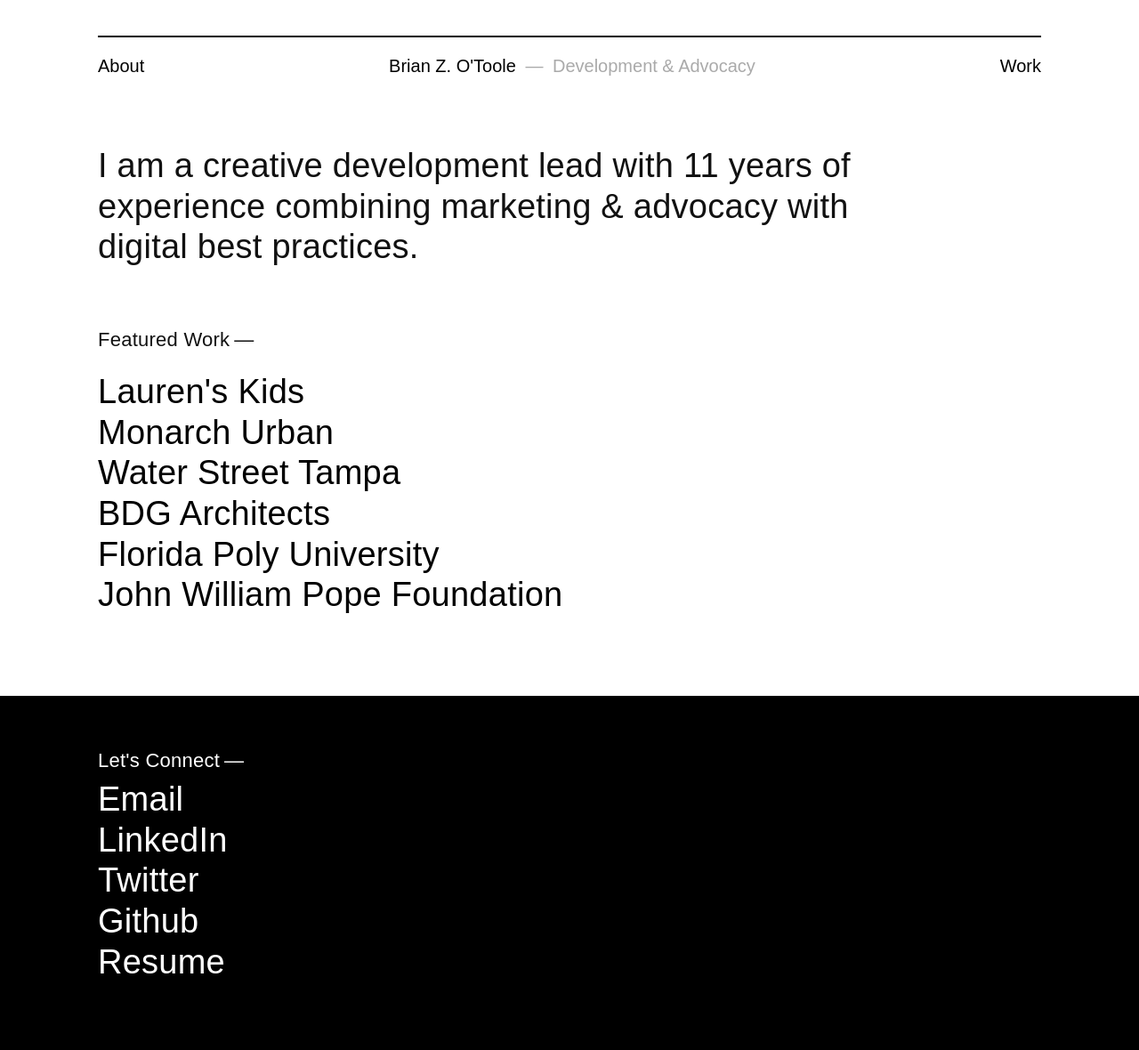
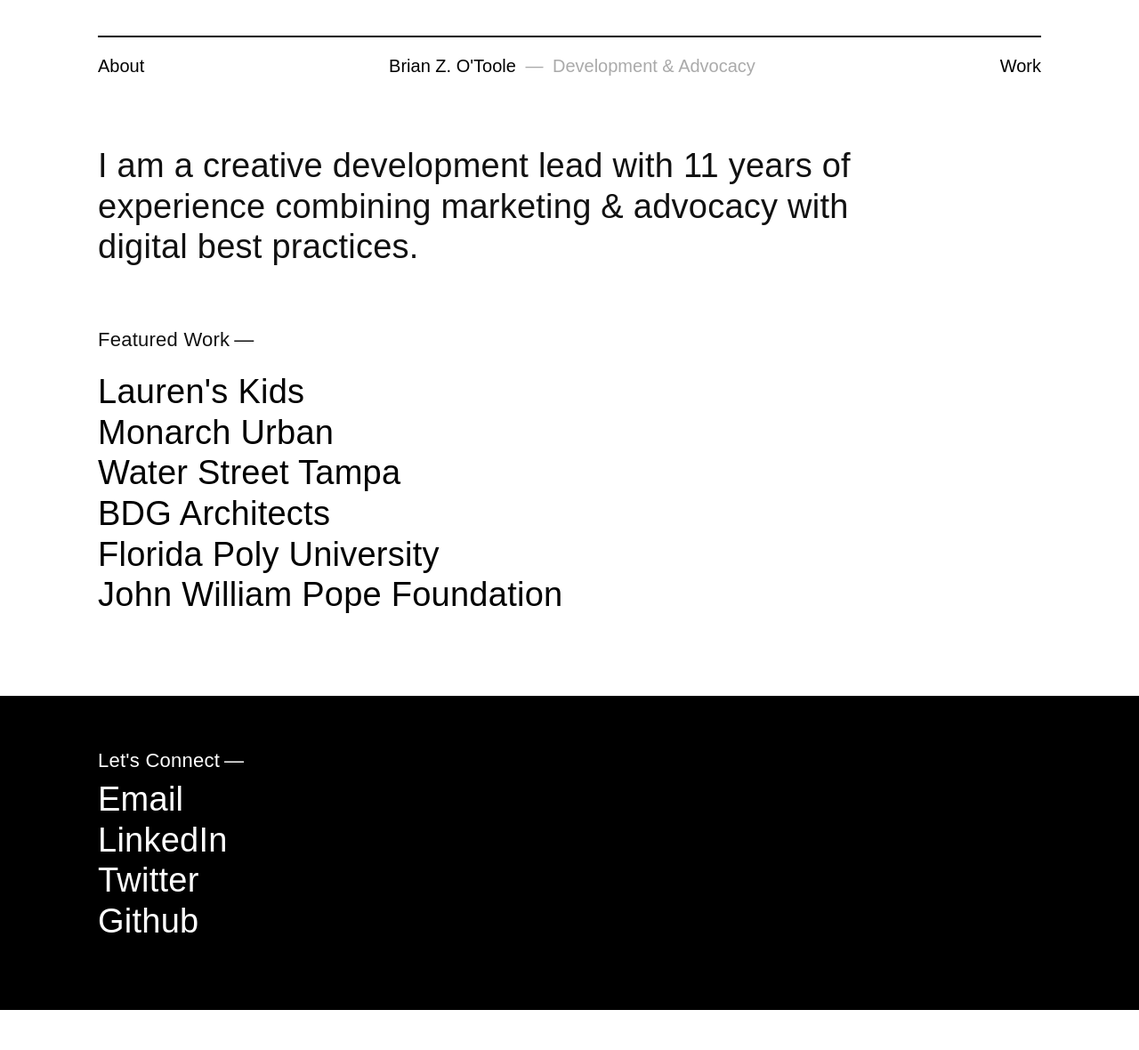
Before and after one commit to brianotoole/brianz5, a Jekyll site: the page built from index.html, in a window 1280 px wide. Shown: the whole page at 89% size. Built offline with Jekyll 4.4.1, drawn with Linux system fonts in a browser that asks for light colours; nearby versions of some CDN libraries; after the commit the page ends 1135 px from its top, so only the background shows below that.

Commit message:
rm resume

```diff
--- a/_includes/footer.html
+++ b/_includes/footer.html
@@ -14,9 +14,6 @@
       <li class="col-xs-12 h3">
         <a href="https://github.com/brianotoole" target="_blank" class="hvr-underline-from-left hvr-underline-from-left--is-white">Github</a>
       </li>
-      <li class="col-xs-12 h3">
-        <a href="{{ site.baseurl}}/assets/images/resume.pdf" target="_blank" class="hvr-underline-from-left hvr-underline-from-left--is-white">Resume</a>
-      </li>
     </ul>
   </div>
 </footer>
```
